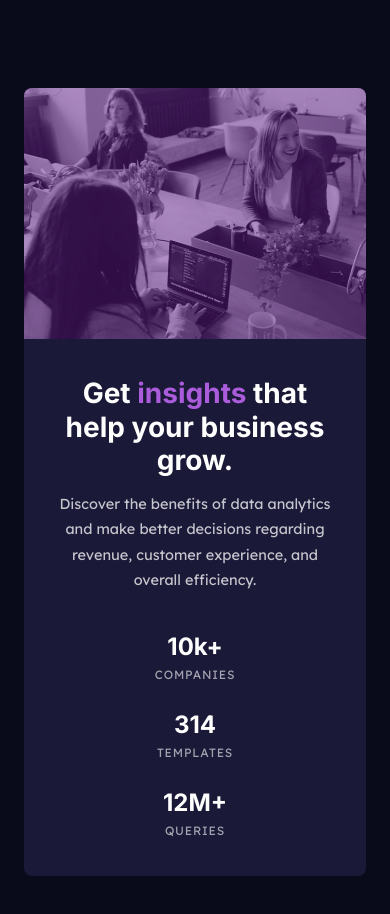
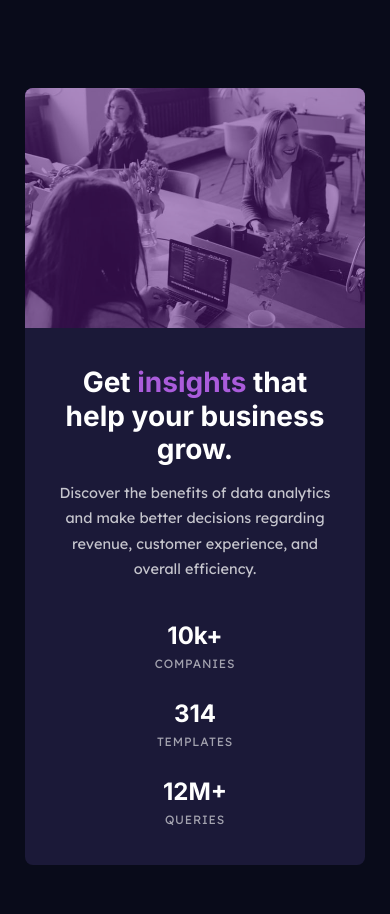
Before and after one commit to complic8-coder/stats-card, a plain HTML site: page index.html in a window 390 px wide. Drawn offline with Linux system fonts and the light colour scheme.

Commit message:
Update styles.css

```diff
--- a/styles.css
+++ b/styles.css
@@ -27,7 +27,7 @@ h2 {
 }
 
 .card {
-    max-width: 1110px;
+    width: min(1110px, 90%);
     color: hsl(0, 0%, 100%);
     border-radius: 8px;
     background: hsl(244, 38%, 16%);
@@ -42,19 +42,22 @@ h2 {
 
 .card .card_header img {
     width: 100%;
+    height: 100%;
     border-radius: 0 8px 8px 0;
     display: block;
     opacity: 0.5;
+    object-fit: cover;
+    object-position: right;
 }
 
 .card .card_content {
-    width: 50%;
-    padding: 72px 58px 0;
+    max-width: calc(500px + 58px);
+    padding: 66px 58px;
 }
 
 .card_content h1 {
     margin-bottom: 25px;
-    font-size: 36px;
+    font-size: 2.25rem;
 }
 
 h1 strong {
@@ -89,7 +92,7 @@ h1 strong {
     text-transform: none;
 }
 
-@media (max-width: 990px) {
+@media (max-width: 800px) {
     html,
     body {
         height: auto;
@@ -97,11 +100,10 @@ h1 strong {
 
     body {
         display: block; /* enables scrolling */
-        margin: auto;
     }
     .card {
-        max-width: 950px;
-        margin: 5.5rem 24px;
+        width: min(500px, 87%);
+        margin: 5.5rem auto;
         flex-direction: column;
         text-align: center;
     }
@@ -109,6 +111,9 @@ h1 strong {
     .card .card_header,
     .card .card_header img {
         border-radius: 8px 8px 0 0;
+        height: 240px;
+        object-fit: cover;
+        object-position: top;
     }
 
     .card .card_content {
@@ -119,7 +124,7 @@ h1 strong {
 
     .card_content h1 {
         margin-bottom: 13px;
-        font-size: 28px;
+        font-size: 1.75rem;
         line-height: 1.2;
     }
 
```
